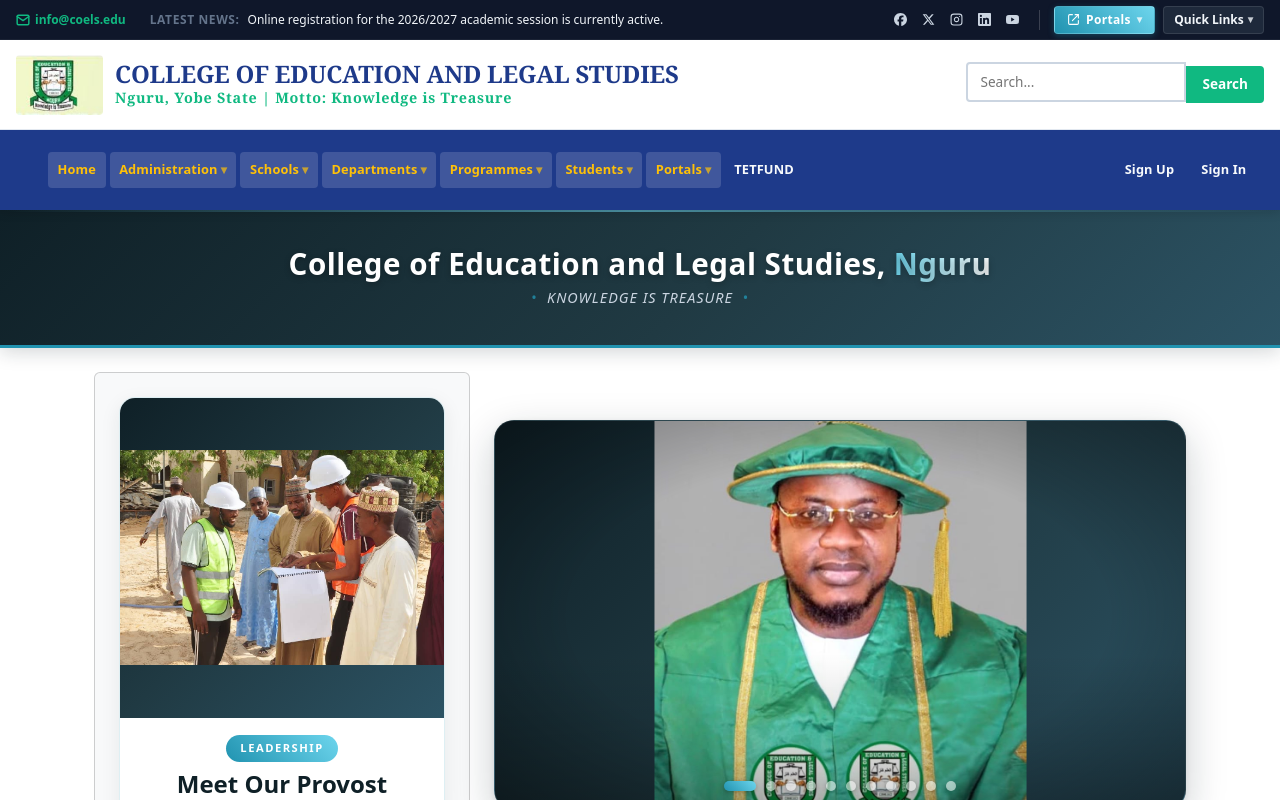
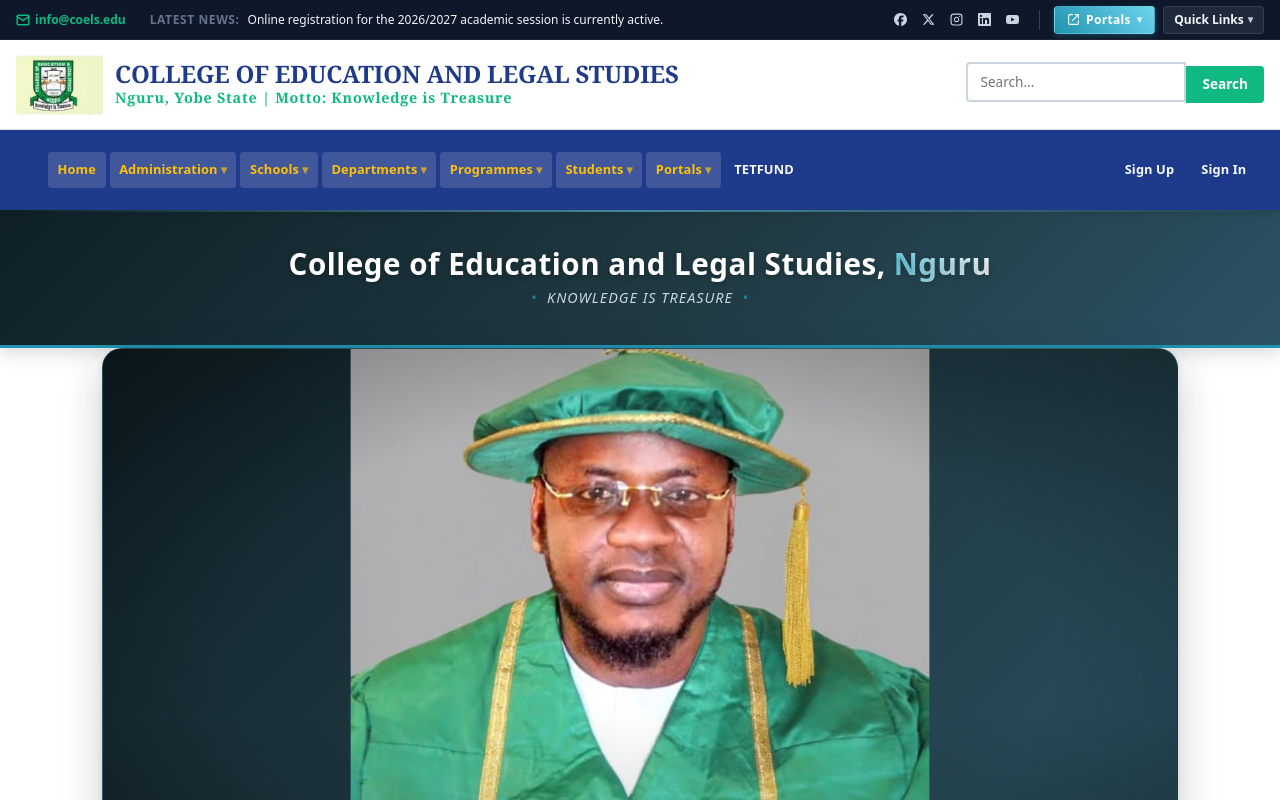
Before and after one commit to musaadamu/coels, a React (Vite) app in the folder frontend/: page / in a window 1280 px wide. Shown: the top 800 px of the page. Built offline with nearby package versions, Linux system fonts and the light colour scheme.

Commit message:
carousel and downloads

```diff
--- a/frontend/src/components/Hero.jsx
+++ b/frontend/src/components/Hero.jsx
@@ -2,16 +2,15 @@ import React from 'react';
 import { Container, Card } from 'react-bootstrap';
 import 'bootstrap/dist/css/bootstrap.min.css';
 import 'bootstrap/dist/js/bootstrap.bundle.min.js';
-import CarouselSection from './Carousol';
 import CardSection from './Cards';
-import DownloadsSection from './DownloadsSection';
 
 const Hero = () => {
  return (
-   <div className='py-4'>
-     <div className='d-flex flex-column flex-lg-row w-100'>
-       <Container className='mb-4 mb-lg-0' style={{ width: '100%', maxWidth: '400px' }}>
-         <div>
+   <div>
+     {/* Leadership Cards Section */}
+     <div className='py-4 px-3' style={{ background: 'linear-gradient(180deg, #ffffff 0%, #f8fafc 100%)' }}>
+       <Container style={{ maxWidth: '600px' }}>
+         <div style={{ display: 'flex', flexDirection: 'column', gap: '16px' }}>
            <Card className='p-4 d-flex flex-column align-items-center hero-card bg-light'>
              {/* Leadership Section - Provost (Featured) above Registrar */}
              <div className='w-100 d-flex flex-column gap-4'>
@@ -136,18 +135,10 @@ const Hero = () => {
            </Card>
          </div>
        </Container>
-
-       {/* Carousel Section */}
-       <div className='flex-grow-1 mb-4 mt-5' >
-         <CarouselSection />
-       </div>
      </div>
 
      {/* Portal Access Section - full-width, between hero and explore cards */}
      <PortalAccess />
-
-     {/* Downloads Section */}
-     <DownloadsSection />
 
      {/* Card Section Below */}
      <div className='mt-4'>
--- a/frontend/src/screens/HomeScreen.jsx
+++ b/frontend/src/screens/HomeScreen.jsx
@@ -1,14 +1,21 @@
 import React from 'react'
+import Carousol from '../components/Carousol'
+import DownloadsSection from '../components/DownloadsSection'
 import Hero from "../components/Hero"
-import Carousol from '../components/ScreenCarousel'
-import Cards from '../components/ScreenCards'
 
 const HomeScreen = () => {
   return (
     <>
+      {/* Carousel - Full Width at Top */}
+      <div style={{ width: '100%' }}>
+        <Carousol />
+      </div>
+
+      {/* Downloads Section - Immediately Below Carousel */}
+      <DownloadsSection />
+
+      {/* Hero Section - Leadership Cards, Portal Access, and Explore Cards */}
       <Hero />
-
-
     </>
   )
 }
```
